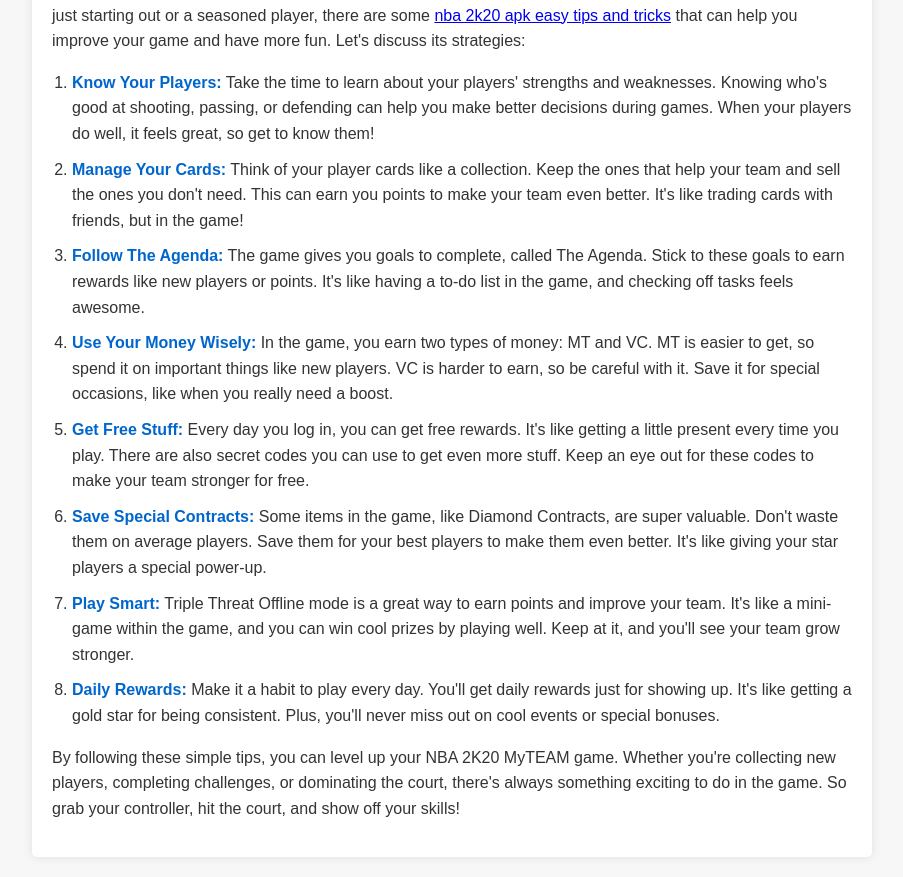
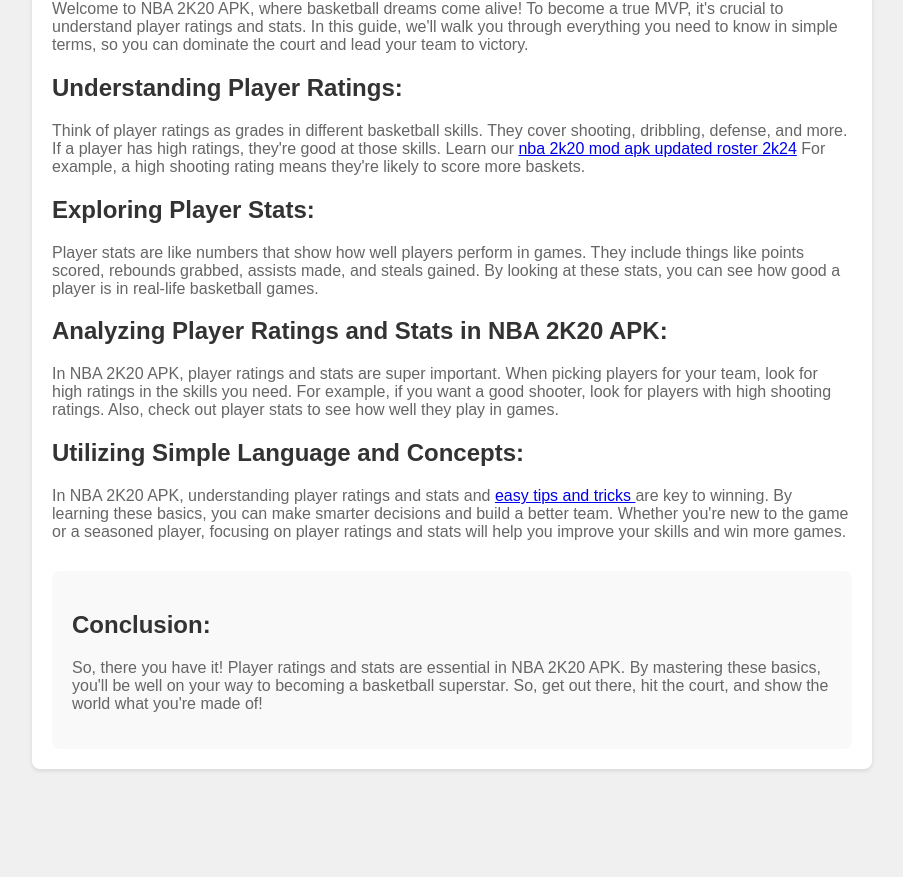
Before and after one commit to katieelizabeth/nba2k20apkobb, a plain HTML site: page index.html in a window 1280 px wide. Shown: the part 157-1034 px from the top of the page, without its empty margins (188-1091 px from the left). After the commit the page ends 946 px from the top, so only its background shows below. Drawn offline with Linux system fonts and the light colour scheme.

Commit message:
Add files via upload

```diff
--- a/index.html
+++ b/index.html
@@ -3,61 +3,64 @@
 <head>
   <meta charset="UTF-8">
   <meta name="viewport" content="width=device-width, initial-scale=1.0">
-    <title>NBA 2K20 MyTEAM Tips for Success</title>
+  <title>NBA 2K20 APK Beginner's Guide to Player Ratings and Stats</title>
   <style>
     body {
       font-family: Arial, sans-serif;
-            line-height: 1.6;
       margin: 0;
       padding: 0;
-            background-color: #f7f7f7;
-            color: #333;
+      background-color: #f0f0f0;
     }
-
     .container {
       max-width: 800px;
       margin: 20px auto;
       padding: 20px;
       background-color: #fff;
-            border-radius: 5px;
-            box-shadow: 0 0 10px rgba(0, 0, 0, 0.1);
+      border-radius: 8px;
+      box-shadow: 0 2px 4px rgba(0, 0, 0, 0.1);
     }
-
-        h1 {
-            text-align: center;
+    h1, h2 {
       color: #333;
     }
-
-        ol {
-            list-style-type: decimal;
+    p {
+      color: #666;
+    }
+    ul {
+      color: #666;
       padding-left: 20px;
     }
-
     li {
       margin-bottom: 10px;
     }
-
-        strong {
-            font-weight: bold;
-            color: #0066cc;
+    .conclusion {
+      margin-top: 30px;
+      background-color: #f9f9f9;
+      padding: 20px;
+      border-radius: 8px;
     }
   </style>
 </head>
 <body>
   <div class="container">
-        <h1>NBA 2K20 MyTEAM Tips for Success</h1>
-        <p>NBA 2K20 MyTEAM is all about building your dream basketball team and dominating the court. Whether you're just starting out or a seasoned player, there are some <a href="https://nba2kapk.org/">nba 2k20 apk easy tips and tricks</a> that can help you improve your game and have more fun. Let's discuss its strategies:</p>
-        <ol>
-            <li><strong>Know Your Players:</strong> Take the time to learn about your players' strengths and weaknesses. Knowing who's good at shooting, passing, or defending can help you make better decisions during games. When your players do well, it feels great, so get to know them!</li>
-            <li><strong>Manage Your Cards:</strong> Think of your player cards like a collection. Keep the ones that help your team and sell the ones you don't need. This can earn you points to make your team even better. It's like trading cards with friends, but in the game!</li>
-            <li><strong>Follow The Agenda:</strong> The game gives you goals to complete, called The Agenda. Stick to these goals to earn rewards like new players or points. It's like having a to-do list in the game, and checking off tasks feels awesome.</li>
-            <li><strong>Use Your Money Wisely:</strong> In the game, you earn two types of money: MT and VC. MT is easier to get, so spend it on important things like new players. VC is harder to earn, so be careful with it. Save it for special occasions, like when you really need a boost.</li>
-            <li><strong>Get Free Stuff:</strong> Every day you log in, you can get free rewards. It's like getting a little present every time you play. There are also secret codes you can use to get even more stuff. Keep an eye out for these codes to make your team stronger for free.</li>
-            <li><strong>Save Special Contracts:</strong> Some items in the game, like Diamond Contracts, are super valuable. Don't waste them on average players. Save them for your best players to make them even better. It's like giving your star players a special power-up.</li>
-            <li><strong>Play Smart:</strong> Triple Threat Offline mode is a great way to earn points and improve your team. It's like a mini-game within the game, and you can win cool prizes by playing well. Keep at it, and you'll see your team grow stronger.</li>
-            <li><strong>Daily Rewards:</strong> Make it a habit to play every day. You'll get daily rewards just for showing up. It's like getting a gold star for being consistent. Plus, you'll never miss out on cool events or special bonuses.</li>
-        </ol>
-        <p>By following these simple tips, you can level up your NBA 2K20 MyTEAM game. Whether you're collecting new players, completing challenges, or dominating the court, there's always something exciting to do in the game. So grab your controller, hit the court, and show off your skills!</p>
+    <h1>NBA 2K20 APK Beginner's Guide to Player Ratings and Stats</h1>
+    <p>Welcome to NBA 2K20 APK, where basketball dreams come alive! To become a true MVP, it's crucial to understand player ratings and stats. In this guide, we'll walk you through everything you need to know in simple terms, so you can dominate the court and lead your team to victory.</p>
+
+    <h2>Understanding Player Ratings:</h2>
+    <p>Think of player ratings as grades in different basketball skills. They cover shooting, dribbling, defense, and more. If a player has high ratings, they're good at those skills. Learn our <a href="https://nba2kapk.org/">nba 2k20 mod apk updated roster 2k24</a> For example, a high shooting rating means they're likely to score more baskets.</p>
+
+    <h2>Exploring Player Stats:</h2>
+    <p>Player stats are like numbers that show how well players perform in games. They include things like points scored, rebounds grabbed, assists made, and steals gained. By looking at these stats, you can see how good a player is in real-life basketball games.</p>
+
+    <h2>Analyzing Player Ratings and Stats in NBA 2K20 APK:</h2>
+    <p>In NBA 2K20 APK, player ratings and stats are super important. When picking players for your team, look for high ratings in the skills you need. For example, if you want a good shooter, look for players with high shooting ratings. Also, check out player stats to see how well they play in games.</p>
+
+    <h2>Utilizing Simple Language and Concepts:</h2>
+    <p>In NBA 2K20 APK, understanding player ratings and stats and <a href="https://katieelizabeth.github.io/nba2k20apkobb/"> easy tips and tricks </a> are key to winning. By learning these basics, you can make smarter decisions and build a better team. Whether you're new to the game or a seasoned player, focusing on player ratings and stats will help you improve your skills and win more games.</p>
+
+    <div class="conclusion">
+      <h2>Conclusion:</h2>
+      <p>So, there you have it! Player ratings and stats are essential in NBA 2K20 APK. By mastering these basics, you'll be well on your way to becoming a basketball superstar. So, get out there, hit the court, and show the world what you're made of!</p>
+    </div>
   </div>
 </body>
 </html>
```
Lines whose indentation alone changed are shown as unchanged.
